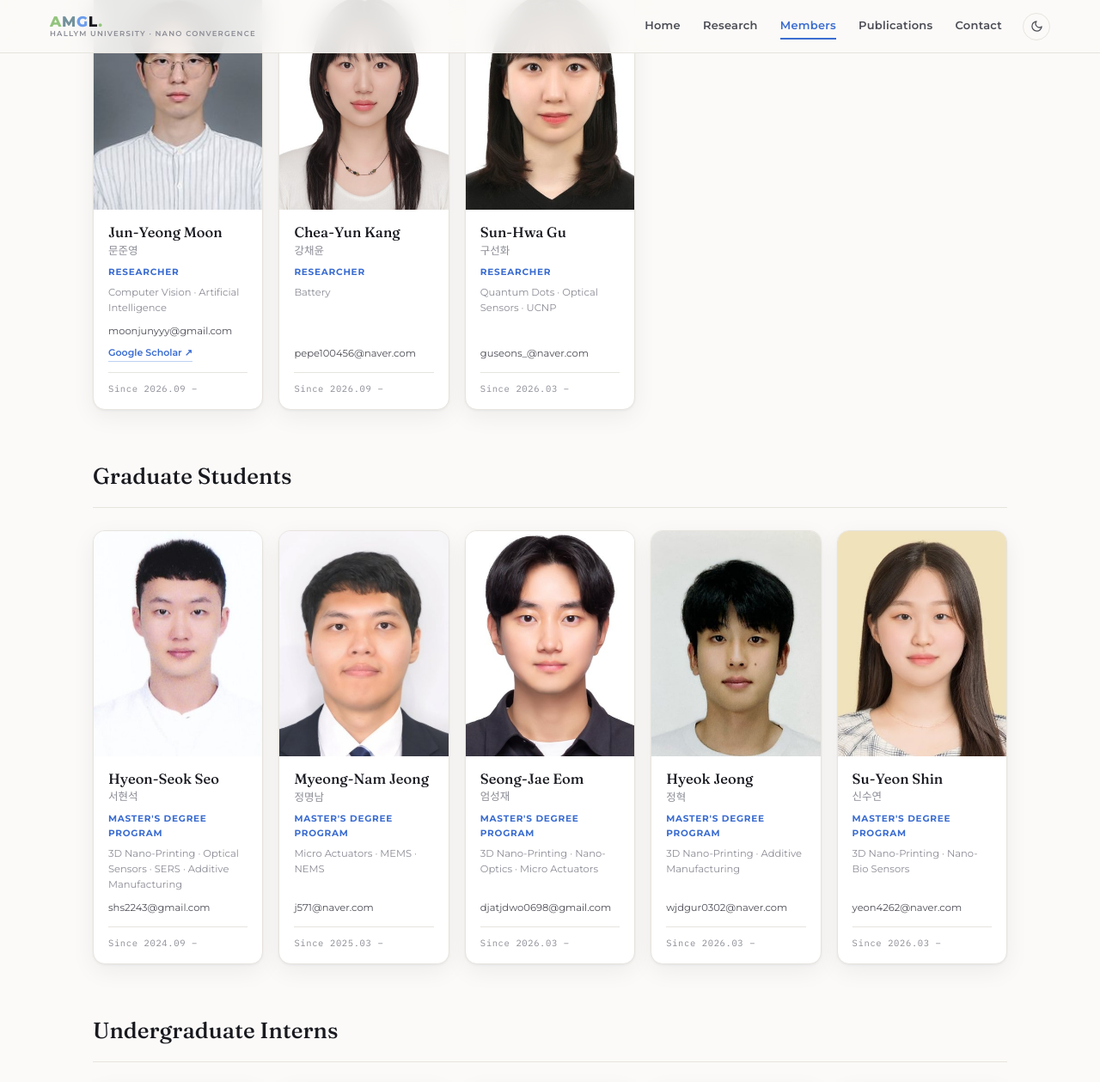
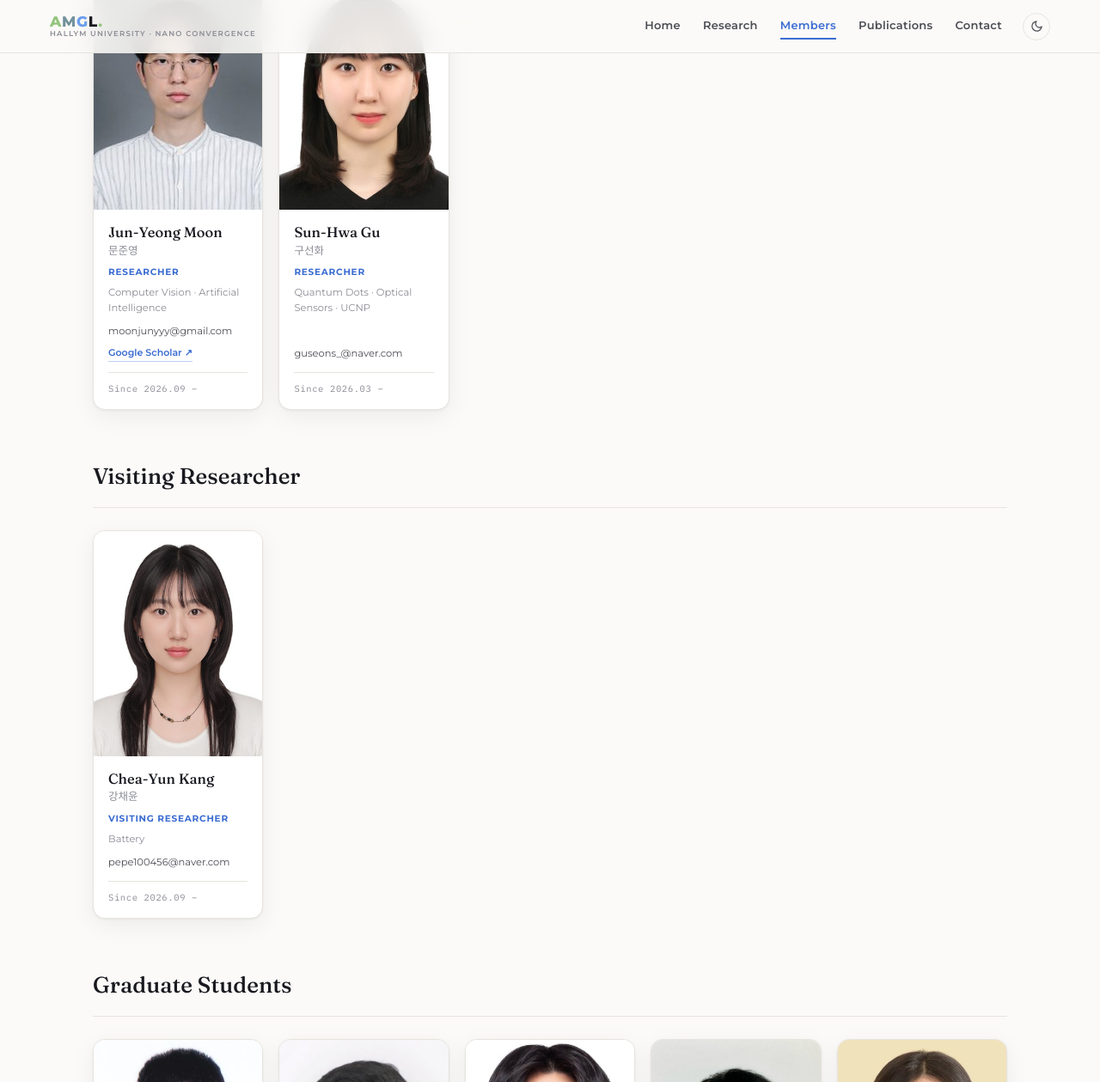
Before and after one commit to HTKRS/AMGL, a Jekyll site: the page built from members.html, in a window 1280 px wide and 1400 px high, scrolled down 941 px, cut to the strip 0-1259 px from the top of the window. Shown: the whole strip at 86% size. Built offline with Jekyll 4.4.1, drawn with Linux system fonts in a browser that asks for light colours; some of the changed lines change nothing that is shown.

Commit message:
Add files via upload

```diff
--- a/_data/members.yml
+++ b/_data/members.yml
@@ -26,13 +26,6 @@ groups:
         interests: Computer Vision · Artificial Intelligence
         photo: Jun-Yeong Moon.jpg
         scholar: https://scholar.google.co.kr/citations?user=WAK5QsgAAAAJ&hl=ko&oi=ao
-      - name_en: Chea-Yun Kang
-        name_kr: 강채윤
-        role: Researcher
-        period: 2026.09 –
-        email: pepe100456@naver.com
-        interests: Battery
-        photo: Chea-Yun Kang.jpg
       - name_en: Sun-Hwa Gu
         name_kr: 구선화
         role: Researcher
@@ -40,6 +33,15 @@ groups:
         email: guseons_@naver.com
         interests: Quantum Dots · Optical Sensors · UCNP
         photo: Sun-Hwa Gu.jpg
+  - title: Visiting Researcher
+    members:
+      - name_en: Chea-Yun Kang
+        name_kr: 강채윤
+        role: Visiting Researcher
+        period: 2026.09 –
+        email: pepe100456@naver.com
+        interests: Battery
+        photo: Chea-Yun Kang.jpg
   - title: Graduate Students
     members:
       - name_en: Hyeon-Seok Seo
```
